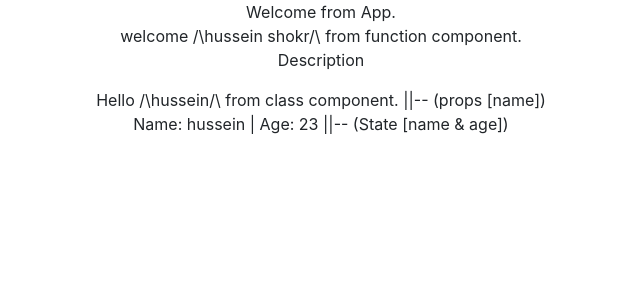
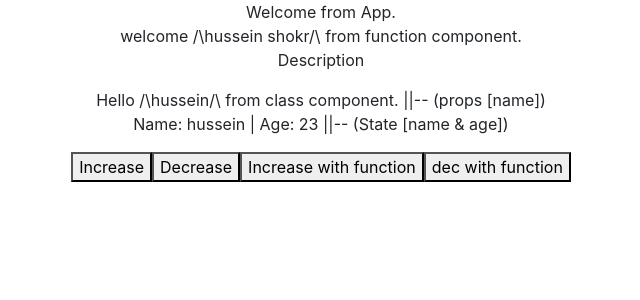
Before and after one commit to shokrshokr/react-step-by-step, a React (Create React App) app: page / in a window 1280 px wide. Shown: the top 300 px of the page, without its empty margins (319-959 px from the left). Built offline with nearby package versions, Linux system fonts and the light colour scheme.

Commit message:
First commit

```diff
--- a/src/components/Hello.js
+++ b/src/components/Hello.js
@@ -1,6 +1,14 @@
 import React, {Component} from 'react';
 
 class Hello extends Component{
+
+    /*method four*/
+        constructor(props){
+            super(props);
+
+            this.dec = this.increase.bind(this);
+        }
+    /*End // method four*/
 
     state = {
         age:23,
@@ -14,6 +22,21 @@ class Hello extends Component{
             "instagram"
         ]
     }
+/**method tow */
+    decrement = () => {
+        this.setState({age: this.state.age - 1});
+    }
+/**End // method tow */
+/**method there */
+    increase(){
+        this.setState({age: this.state.age + 1});
+    }
+/**End // method there */
+/**method four */
+    dec(){
+        this.setState({age: this.state.age - 1});
+    }
+/**End // method four */
     render(){
         return (
             <div>
@@ -22,6 +45,18 @@ class Hello extends Component{
                 /\ from class component. ||-- (props [name])
 
                 <p>Name: {this.state.user.name} | Age: {this.state.age} ||-- (State [name & age])</p>
+            {/**method one */}
+                <button onClick={()=>{this.setState({age: this.state.age + 1})}}>Increase</button>
+            {/** End // method one */}
+            {/**method tow */}
+                <button onClick={this.decrement}>Decrease</button>
+            {/**End // method two */}
+            {/**method there */}
+                <button onClick={this.increase.bind(this)}>Increase with function</button>
+            {/**End // method there */}
+            {/**method four */}
+                <button onClick={this.dec}>dec with function</button>
+            {/**End // method four */}
             </div>
         )
     }
```
